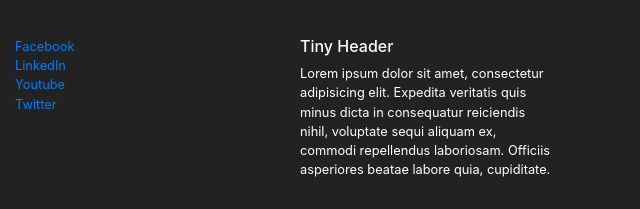
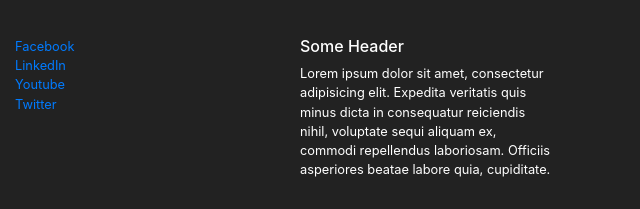
Before and after one commit to ashchat/ashchat.github.io, a plain HTML site: page index.html in a window 1280 px wide. Shown: the part 2803-3012 px from the top of the page, 640-1280 px from the left. Drawn offline with nearby package versions, Linux system fonts and the light colour scheme.

Commit message:
Footer minor fix Home Page

```diff
--- a/index.html
+++ b/index.html
@@ -170,7 +170,7 @@
             </ul>
           </div>
           <div class="col-sm-3">
-            <h6>Tiny Header</h6>
+            <h6>Some Header</h6>
             <p>Lorem ipsum dolor sit amet, consectetur adipisicing elit. Expedita veritatis quis minus dicta in consequatur reiciendis nihil, voluptate sequi aliquam ex, commodi repellendus laboriosam. Officiis asperiores beatae labore quia, cupiditate.</p>
           </div>
         </div>
```
